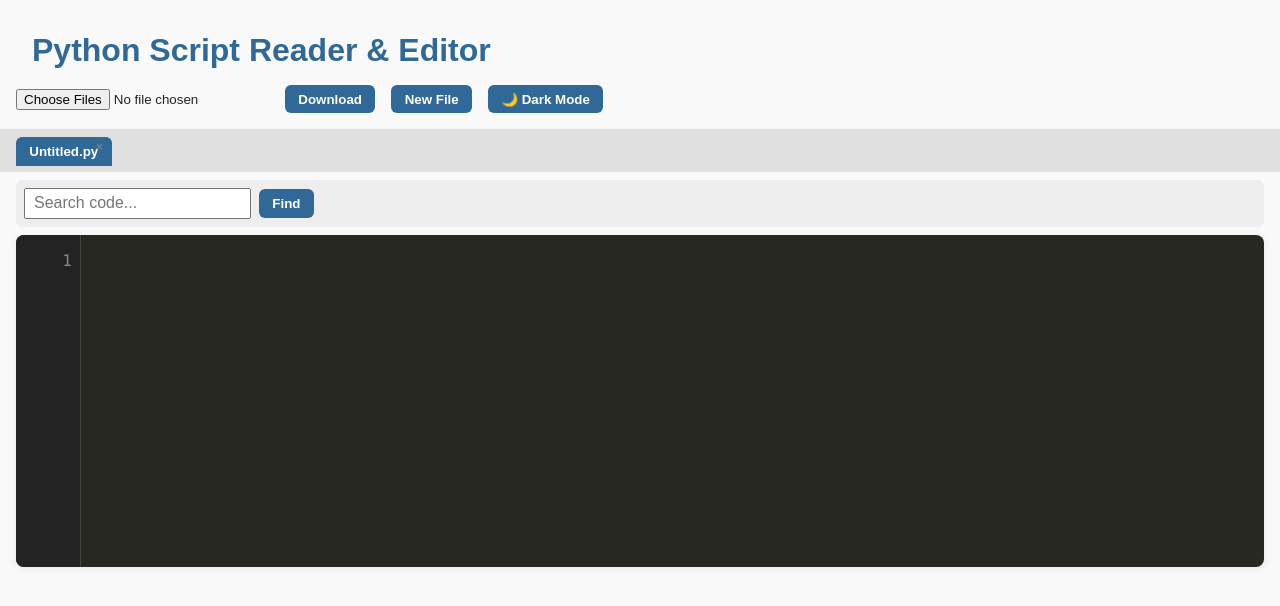
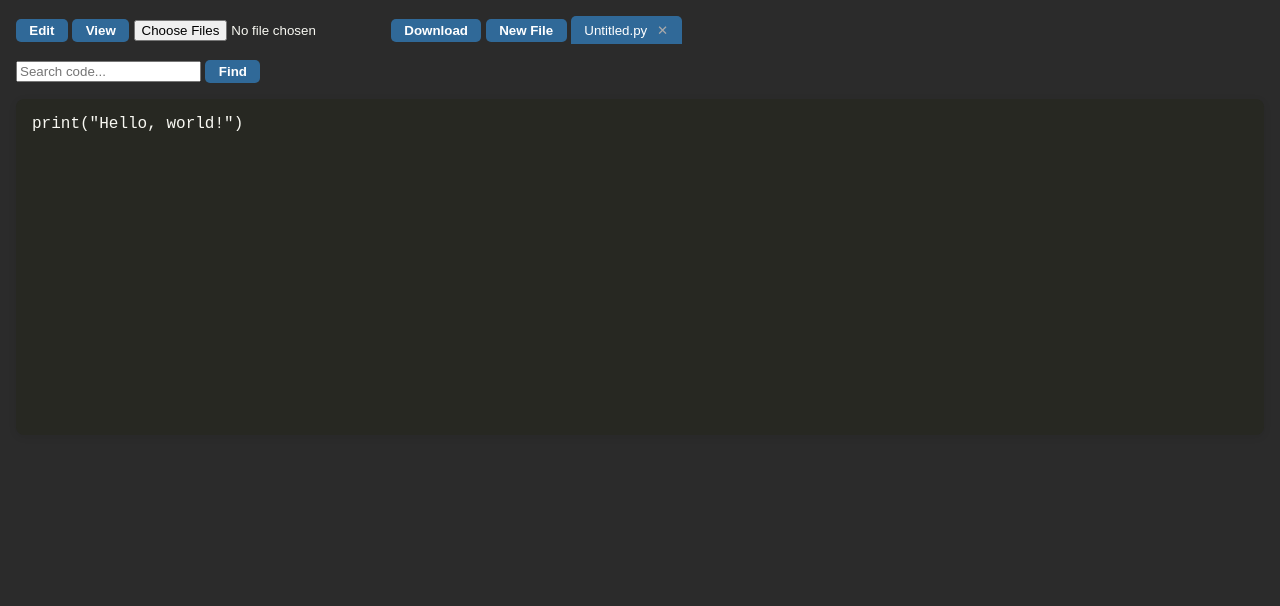
Before and after one commit to bodedeneal/Python, a plain HTML site: page Index.html in a window 1280 px wide. Drawn offline with Linux system fonts and the light colour scheme.

Commit message:
Refactor Index.html for UI and editor enhancements
Refactor HTML structure and styles for improved UI. Update theme handling and editor functionality.

```diff
--- a/Index.html
+++ b/Index.html
@@ -1,230 +1,64 @@
+
 <!DOCTYPE html>
 <html lang="en">
 <head>
   <meta charset="UTF-8">
   <title>Python Script Reader & Editor</title>
   <style>
-    :root {
-      --bg: #f9f9f9;
-      --fg: #222;
-      --accent: #306998;
-      --code-bg: #272822;
-      --code-fg: #f8f8f2;
-      --comment: #75715e;
-      --string: #e6db74;
-      --keyword: #66d9ef;
-      --number: #ae81ff;
-      --funcname: #a6e22e;
-      --tab-bg: #e0e0e0;
-      --tab-active: #306998;
-      --tab-fg: #333;
-    }
-    body.light {
-      --bg: #f9f9f9;
-      --fg: #222;
-      --code-bg: #272822;
-      --code-fg: #f8f8f2;
-      --tab-bg: #e0e0e0;
-      --tab-active: #306998;
-      --tab-fg: #333;
-    }
-    body.dark {
-      --bg: #222;
-      --fg: #eee;
-      --code-bg: #181818;
-      --code-fg: #eee;
-      --tab-bg: #181818;
-      --tab-active: #66d9ef;
-      --tab-fg: #eee;
-    }
-    body {
-      background: var(--bg);
-      color: var(--fg);
-      font-family: Arial, sans-serif;
-      margin: 0;
-      padding: 0;
-    }
-    h1 {
-      color: var(--accent);
-      margin: 1em 1em 0.5em 1em;
-      font-size: 2em;
-    }
-    .toolbar {
-      display: flex;
-      gap: 1em;
-      align-items: center;
-      margin: 1em;
-      flex-wrap: wrap;
-    }
-    .tabs {
-      display: flex;
-      background: var(--tab-bg);
-      padding: 0.5em 1em;
-      gap: 0.5em;
-      flex-wrap: wrap;
-    }
-    .tab {
-      padding: 0.5em 1em;
-      background: var(--tab-bg);
-      color: var(--tab-fg);
-      border-radius: 6px 6px 0 0;
-      border: none;
-      cursor: pointer;
-      font-weight: bold;
-      outline: none;
-      position: relative;
-      margin-right: 0.2em;
-      margin-bottom: -2px;
-    }
-    .tab.active {
-      background: var(--tab-active);
-      color: #fff;
-    }
-    .tab .close {
-      position: absolute;
-      right: 8px;
-      top: 2px;
-      color: #888;
-      font-size: 1em;
-      cursor: pointer;
-      padding-left: 6px;
-      font-weight: normal;
-    }
-    .editor-container {
-      display: flex;
-      flex-direction: row;
-      background: var(--code-bg);
-      color: var(--code-fg);
-      font-family: 'Fira Mono', 'Consolas', monospace;
-      border-radius: 8px;
-      margin: 0 1em 1em 1em;
-      box-shadow: 0 2px 8px rgba(0,0,0,0.07);
-      overflow: hidden;
-      min-height: 300px;
-      max-height: 600px;
-    }
-    .line-numbers {
-      background: #222;
-      color: #888;
-      padding: 1em 0.5em;
-      text-align: right;
-      user-select: none;
-      min-width: 3em;
-      font-size: 1em;
-      border-right: 1px solid #444;
-      overflow: hidden;
-    }
-    #editor {
-      flex: 1;
-      outline: none;
-      padding: 1em;
-      font-size: 1em;
-      background: transparent;
-      color: inherit;
-      white-space: pre;
-      overflow: auto;
-      min-height: 300px;
-      max-height: 600px;
-    }
-    .fold-toggle {
-      cursor: pointer;
-      color: var(--keyword);
-      margin-right: 0.5em;
-      user-select: none;
-      font-weight: bold;
-      display: inline-block;
-    }
-    .searchbar {
-      padding: 0.5em;
-      background: #eee;
-      border-radius: 6px;
-      margin: 0.5em 1em;
-      display: flex;
-      gap: 0.5em;
-      align-items: center;
-    }
-    .searchbar input {
-      font-size: 1em;
-      padding: 0.3em 0.5em;
-    }
-    .theme-switch {
-      cursor: pointer;
-      padding: 0.5em 1em;
-      border-radius: 6px;
-      border: none;
-      background: var(--accent);
-      color: #fff;
-      font-weight: bold;
-      outline: none;
-    }
-    .keyword { color: var(--keyword); }
-    .string { color: var(--string); }
-    .comment { color: var(--comment); }
-    .number { color: var(--number); }
-    .funcname { color: var(--funcname); }
+    body { background: #2b2b2b; color: #f8f8f2; font-family: Arial, sans-serif; margin: 0; }
+    .toolbar { margin: 1em; }
+    .button { padding: 0.3em 1em; border: none; border-radius: 5px; background: #306998; color: #fff; font-weight: bold; cursor: pointer; }
+    .button:disabled { opacity: 0.6; cursor: not-allowed; }
+    .editor-wrap { margin: 1em; background: #272822; border-radius: 8px; overflow: hidden; box-shadow: 0 2px 8px rgba(0,0,0,0.07); }
+    #editor, #highlighted { width: 100%; min-height: 300px; font-size: 1em; font-family: 'Fira Mono', monospace; border: none; outline: none; background: transparent; color: inherit; padding: 1em; }
+    #editor { resize: vertical; }
+    #highlighted { white-space: pre; }
+    .keyword { color: #66d9ef; }
+    .string { color: #e6db74; }
+    .comment { color: #75715e; }
+    .number { color: #ae81ff; }
+    .funcname { color: #a6e22e; }
+    .tab { padding: 0.5em 1em; background: #222; color: #fff; border: none; cursor: pointer; border-radius: 5px 5px 0 0; margin-right: 3px; }
+    .tab.active { background: #306998; }
+    .tab .close { margin-left: 6px; color: #aaa; cursor: pointer; }
+    .searchbar { margin: 1em; }
     .search-highlight { background: yellow; color: black; }
-    .folded { color: #888; background: #333; font-style: italic; cursor: pointer; }
-    .hidden { display: none; }
-    .button { padding: 0.5em 1em; border-radius: 6px; border: none; background: var(--accent); color: #fff; font-weight: bold; cursor: pointer; }
-    .button:disabled { opacity: 0.5; cursor: not-allowed; }
-    @media (max-width: 600px) {
-      .editor-container { flex-direction: column; }
-      .line-numbers { min-width: 2em; font-size: 0.9em; }
-    }
   </style>
 </head>
-<body class="light">
-  <h1>Python Script Reader & Editor</h1>
+<body>
   <div class="toolbar">
+    <button class="button" id="editBtn">Edit</button>
+    <button class="button" id="viewBtn">View</button>
     <input type="file" id="fileInput" accept=".py" multiple>
-    <button class="button" id="downloadBtn" disabled>Download</button>
+    <button class="button" id="downloadBtn">Download</button>
     <button class="button" id="newTabBtn">New File</button>
-    <button class="theme-switch" id="themeBtn">🌙 Dark Mode</button>
+    <span id="tabs"></span>
   </div>
-  <div class="tabs" id="tabs"></div>
   <div class="searchbar">
     <input type="text" id="searchInput" placeholder="Search code...">
     <button class="button" id="searchBtn">Find</button>
     <span id="searchCount"></span>
   </div>
-  <div class="editor-container">
-    <div class="line-numbers" id="lineNumbers"></div>
-    <div id="editor" contenteditable="true" spellcheck="false"></div>
+  <div class="editor-wrap">
+    <textarea id="editor"></textarea>
+    <pre id="highlighted" style="display:none"></pre>
   </div>
   <script>
     // --- Data Model ---
-    let files = []; // {name, content, folded: [], searchMatches: []}
+    let files = [{name:"Untitled.py", content:'print("Hello, world!")', searchMatches:[]}];
     let activeTab = 0;
-    let theme = "light";
+    let mode = 'edit'; // or 'view'
 
-    // --- Utility ---
     function escapeHTML(s) {
       return s.replace(/&/g,"&amp;").replace(/</g,"&lt;").replace(/>/g,"&gt;");
     }
+
     const keywords = ["def","return","if","else","elif","for","while","break","continue","import","from","as","class","try","except","finally","with","pass","raise","in","is","not","and","or","lambda","yield","global","nonlocal","assert","del"];
-    function highlightPython(code, folded=[], searchMatches=[]) {
+    function highlightPython(code, searchMatches=[]) {
       let lines = code.split("\n");
       let out = "";
-      let foldStack = [];
-      let insideFold = false;
-      let foldedBlock = {};
-      // Build foldable blocks
-      for (let i=0; i<lines.length; i++) {
-        let origLine = lines[i];
-        let indent = origLine.match(/^(\s*)/)[1].length;
-        if (/^\s*def\s+(\w+)/.test(origLine) || /^\s*class\s+(\w+)/.test(origLine)) {
-          // Find end of block
-          let end = i+1;
-          for (; end<lines.length; end++) {
-            let currIndent = lines[end].match(/^(\s*)/)[1].length;
-            if (lines[end].trim() && currIndent <= indent) break;
-          }
-          foldedBlock[i] = end-1;
-        }
-      }
       for (let i=0; i<lines.length; i++) {
         let line = escapeHTML(lines[i]);
-        let origLine = lines[i];
         // Comments
         line = line.replace(/(#.*)$/g, '<span class="comment">$1</span>');
         // Strings
@@ -234,19 +68,14 @@
           const regex = new RegExp("\\b" + kw + "\\b", "g");
           line = line.replace(regex, `<span class="keyword">${kw}</span>`);
         }
-        // Function/Class names & folding UI
-        let foldToggle = "";
-        if (foldedBlock[i] !== undefined) {
-          let icon = folded.includes(i) ? "&#x25B6;" : "&#x25BE;";
-          foldToggle = `<span class="fold-toggle" onclick="toggleFold(${i})" title="Fold/Unfold">${icon}</span>`;
-          if (/^\s*def\s+(\w+)/.test(origLine)) {
-            let fn = origLine.match(/^\s*def\s+(\w+)/)[1];
-            line = line.replace(/def (\w+)/, `def <span class="funcname">${fn}</span>`);
-          }
-          if (/^\s*class\s+(\w+)/.test(origLine)) {
-            let cls = origLine.match(/^\s*class\s+(\w+)/)[1];
-            line = line.replace(/class (\w+)/, `class <span class="funcname">${cls}</span>`);
-          }
+        // Function/Class names
+        if (/^\s*def\s+(\w+)/.test(lines[i])) {
+          let fn = lines[i].match(/^\s*def\s+(\w+)/)[1];
+          line = line.replace(/def (\w+)/, `def <span class="funcname">${fn}</span>`);
+        }
+        if (/^\s*class\s+(\w+)/.test(lines[i])) {
+          let cls = lines[i].match(/^\s*class\s+(\w+)/)[1];
+          line = line.replace(/class (\w+)/, `class <span class="funcname">${cls}</span>`);
         }
         // Numbers
         line = line.replace(/\b([0-9]+(\.[0-9]*)?)\b/g, '<span class="number">$1</span>');
@@ -254,91 +83,62 @@
         if (searchMatches.includes(i)) {
           line = `<span class="search-highlight">${line}</span>`;
         }
-        // Folding
-        if (foldedBlock[i] !== undefined && folded.includes(i)) {
-          out += `<div id="fold-${i}" class="folded" onclick="toggleFold(${i})" style="padding-left:${(origLine.match(/^(\s*)/)[1].length)*8}px;">${foldToggle} ... folded ...</div>`;
-          i = foldedBlock[i];
-          continue;
-        } else {
-          out += `<div id="line-${i}" style="padding-left:${(origLine.match(/^(\s*)/)[1].length)*8}px;">${foldToggle}${line}</div>`;
-        }
+        out += line + "\n";
       }
       return out;
     }
 
-    // --- Folding ---
-    window.toggleFold = function(idx) {
-      let folded = files[activeTab].folded || [];
-      if (folded.includes(idx)) {
-        folded = folded.filter(i=>i!==idx);
-      } else {
-        folded.push(idx);
-      }
-      files[activeTab].folded = [...new Set(folded)];
-      renderEditor();
-    }
-
-    // --- Tabs ---
-    function renderTabs() {
+    function updateTabs() {
       let tabsDiv = document.getElementById('tabs');
       tabsDiv.innerHTML = "";
       files.forEach((file, idx) => {
         let tab = document.createElement('button');
         tab.className = "tab" + (activeTab===idx?" active":"");
-        tab.textContent = file.name || "Untitled";
-        tab.onclick = ()=>{activeTab=idx;renderEditor();renderTabs();};
-        let closeBtn = document.createElement('span');
-        closeBtn.className = "close";
-        closeBtn.textContent = "×";
-        closeBtn.onclick = (e)=>{e.stopPropagation();files.splice(idx,1);if(activeTab>=files.length)activeTab=files.length-1;renderTabs();renderEditor();};
-        tab.appendChild(closeBtn);
+        tab.innerHTML = file.name + ' <span class="close" title="Close Tab">&#10005;</span>';
+        tab.onclick = ()=>{activeTab=idx;updateEditor();updateTabs();};
+        tab.querySelector('.close').onclick = (e)=>{e.stopPropagation();files.splice(idx,1);if(activeTab>=files.length)activeTab=files.length-1;updateTabs();updateEditor();};
         tabsDiv.appendChild(tab);
       });
       if (files.length === 0) {
-        files.push({name: "Untitled.py", content: "", folded: [], searchMatches: []});
+        files.push({name: "Untitled.py", content:'print("Hello, world!")', searchMatches:[]});
         activeTab = 0;
-        renderTabs();
-        renderEditor();
+        updateTabs();
+        updateEditor();
       }
     }
 
-    // --- Editor & Line Numbers ---
-    function updateLineNumbers() {
-      let ln = document.getElementById('lineNumbers');
-      let lines = files[activeTab].content.split("\n").length;
-      ln.innerHTML = Array.from({length:lines},(_,i)=>i+1).join('<br>');
-    }
-    function renderEditor() {
-      if (!files[activeTab]) return;
-      let ed = document.getElementById('editor');
-      ed.innerHTML = highlightPython(files[activeTab].content, files[activeTab].folded||[], files[activeTab].searchMatches||[]);
-      updateLineNumbers();
+    function updateEditor() {
+      let file = files[activeTab];
+      document.getElementById('editor').value = file.content;
       document.getElementById('downloadBtn').disabled = false;
-      document.getElementById('searchCount').textContent = files[activeTab].searchMatches && files[activeTab].searchMatches.length?"Matches: "+files[activeTab].searchMatches.length:"";
+      document.getElementById('searchCount').textContent = file.searchMatches && file.searchMatches.length ? "Matches: "+file.searchMatches.length : "";
+      if (mode === "edit") {
+        document.getElementById('editor').style.display = "";
+        document.getElementById('highlighted').style.display = "none";
+      } else {
+        document.getElementById('highlighted').innerHTML = highlightPython(file.content, file.searchMatches || []);
+        document.getElementById('editor').style.display = "none";
+        document.getElementById('highlighted').style.display = "";
+      }
     }
 
-    // --- Editable code ---
     document.getElementById('editor').addEventListener('input', function() {
-      let text = this.innerText.replace(/\u00A0/g," "); // Remove any nbsp
-      files[activeTab].content = text;
-      renderEditor();
+      files[activeTab].content = this.value;
     });
 
-    // --- File Upload ---
     document.getElementById('fileInput').addEventListener('change', function(e) {
       Array.from(e.target.files).forEach(f=>{
         let reader = new FileReader();
         reader.onload = function(ev) {
-          files.push({name: f.name, content: ev.target.result, folded: [], searchMatches: []});
+          files.push({name: f.name, content: ev.target.result, searchMatches: []});
           activeTab = files.length-1;
-          renderTabs();
-          renderEditor();
+          updateTabs();
+          updateEditor();
         };
         reader.readAsText(f);
       });
     });
 
-    // --- Download ---
     document.getElementById('downloadBtn').onclick = function() {
       if (!files[activeTab]) return;
       let blob = new Blob([files[activeTab].content], {type:"text/plain"});
@@ -348,15 +148,13 @@
       a.click();
     };
 
-    // --- New Tab ---
     document.getElementById('newTabBtn').onclick = function() {
-      files.push({name: "Untitled.py", content: "", folded: [], searchMatches: []});
+      files.push({name: "Untitled.py", content: 'print("Hello, world!")', searchMatches: []});
       activeTab = files.length-1;
-      renderTabs();
-      renderEditor();
+      updateTabs();
+      updateEditor();
     };
 
-    // --- Search ---
     document.getElementById('searchBtn').onclick = function() {
       let term = document.getElementById('searchInput').value;
       let lines = files[activeTab].content.split("\n");
@@ -365,20 +163,21 @@
         lines.forEach((l,i)=>{if(l.includes(term))matches.push(i);});
       }
       files[activeTab].searchMatches = matches;
-      renderEditor();
+      updateEditor();
     };
 
-    // --- Theme ---
-    document.getElementById('themeBtn').onclick = function() {
-      theme = theme === "light" ? "dark" : "light";
-      document.body.className = theme;
-      document.getElementById('themeBtn').textContent = theme==="light"?"🌙 Dark Mode":"☀️ Light Mode";
+    document.getElementById('editBtn').onclick = function() {
+      mode = 'edit';
+      updateEditor();
+    };
+    document.getElementById('viewBtn').onclick = function() {
+      mode = 'view';
+      updateEditor();
     };
 
-    // --- Initial state ---
-    files = [{name: "Untitled.py", content: "", folded: [], searchMatches: []}];
-    renderTabs();
-    renderEditor();
+    // Initial load
+    updateTabs();
+    updateEditor();
   </script>
 </body>
 </html>
```
